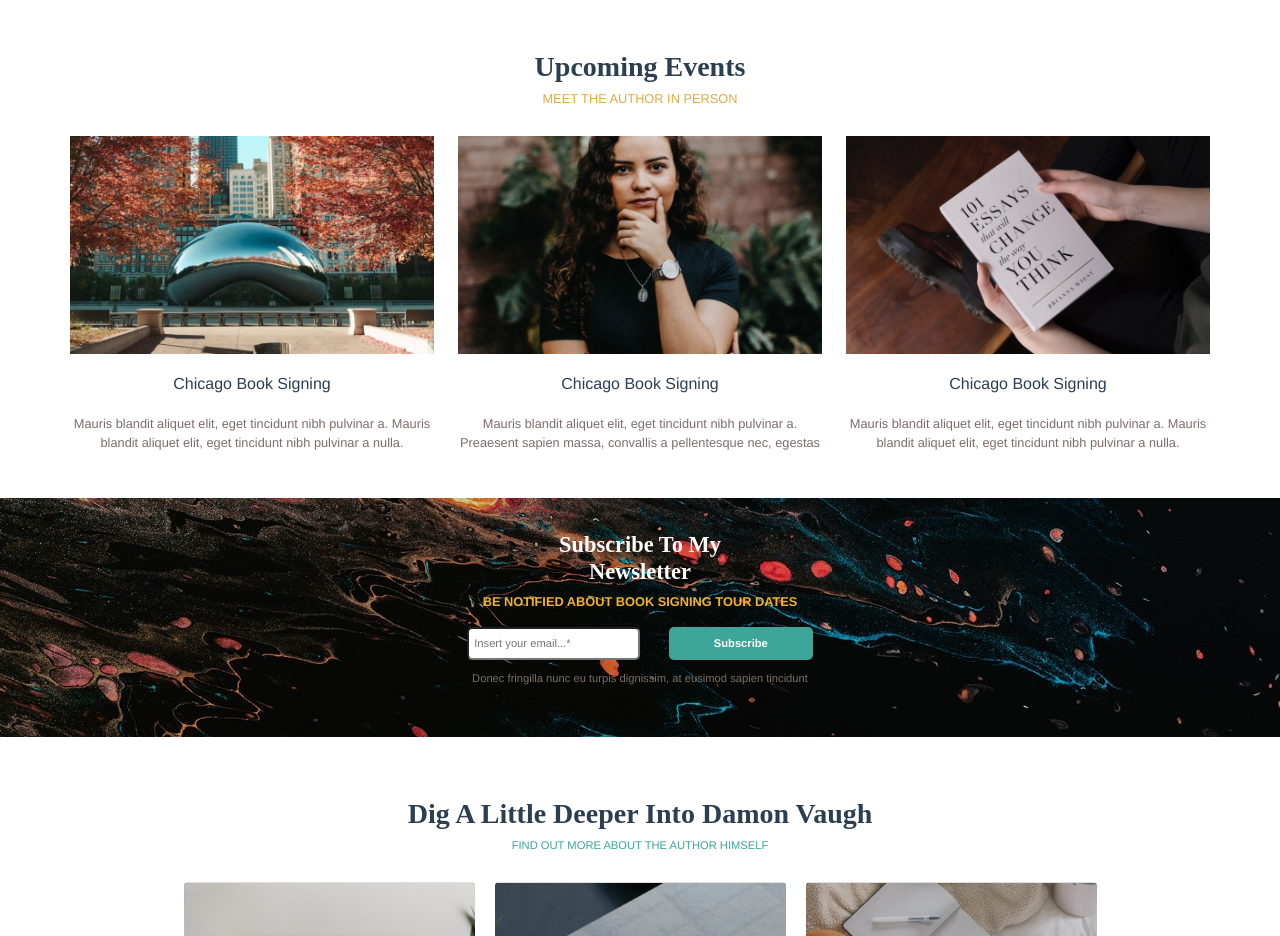
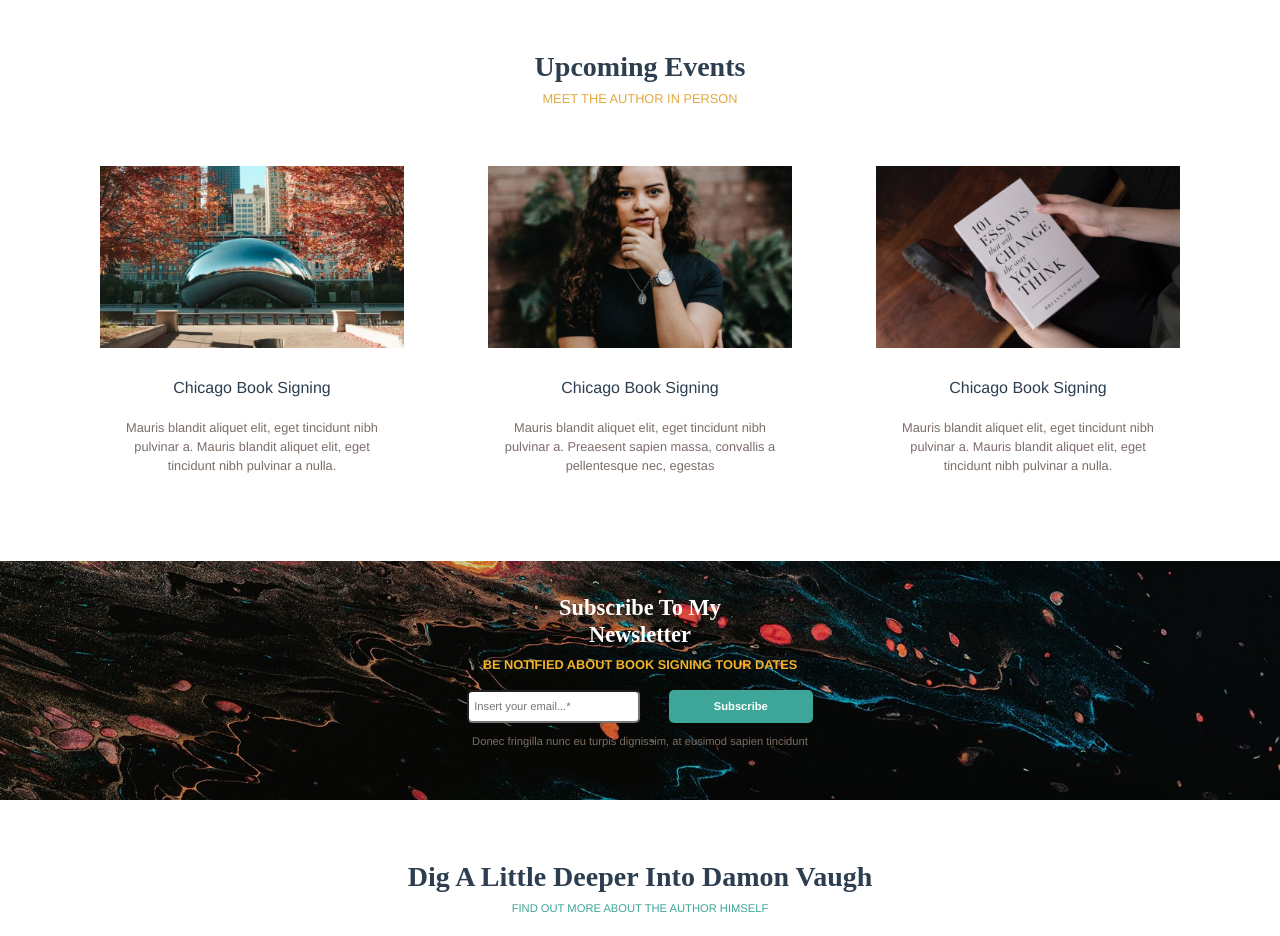
Before and after one commit to Andrea1302/proj-html-vuejs, a Vue app: page / in a window 1280 px wide. Shown: the part 1660-2596 px from the top of the page. Built offline with nearby package versions, Linux system fonts and the light colour scheme; a web font is replaced by a local one.

Commit message:
feature: add hover on upcoming cards

```diff
--- a/src/components/Upcoming.vue
+++ b/src/components/Upcoming.vue
@@ -12,7 +12,9 @@
 
             <!-- Card 1 -->
             <div class="col-lg-4">
+                <div class="layover_hover">
                     <img class="img_upcoming" src="../assets/event-05-800x479.jpg" alt="chicago">
+                    <div class="contenitore_description">
                         <h6 class="text-center">
                             Chicago Book Signing
                         </h6>
@@ -20,10 +22,14 @@
                             Mauris blandit aliquet elit, eget tincidunt nibh pulvinar a. Mauris blandit aliquet elit, eget tincidunt nibh pulvinar a nulla.
                         </p>
                     </div>
+                </div>
+            </div>
 
             <!-- Card 2  -->
             <div class="col-lg-4">
+                <div class="layover_hover">
                      <img class="img_upcoming"  src="../assets/event-04-800x479.jpg" alt="Amanda">
+                     <div class="contenitore_description">
                          <h6 class="text-center">
                             Chicago Book Signing
                         </h6>
@@ -31,17 +37,23 @@
                             Mauris blandit aliquet elit, eget tincidunt nibh pulvinar a. Preaesent sapien massa, convallis a pellentesque nec, egestas
                         </p>
                      </div>
+                </div>
+            </div>
 
 
             <!-- Card 3  -->
             <div class="col-lg-4">
+                <div class="layover_hover">
                      <img class="img_upcoming"  src="../assets/event-07-800x479.jpg" alt="Book">
+                    <div class="contenitore_description">
                         <h6 class="text-center">
                             Chicago Book Signing
                         </h6>
                         <p class="text-center">
                             Mauris blandit aliquet elit, eget tincidunt nibh pulvinar a. Mauris blandit aliquet elit, eget tincidunt nibh pulvinar a nulla.
                         </p>
+                    </div>
+                </div>
             </div>
         </div>
     </section>
@@ -58,6 +70,14 @@ export default {
 <!-- Add "scoped" attribute to limit CSS to this component only -->
 <style scoped lang="scss">
 #upcoming{
+    .layover_hover{
+        padding: 30px;
+    }
+    .contenitore_description{
+        background-color: white;
+        padding: 10px;
+    }
+
     padding: 30px 0;
     h3{
         font-family: serif;
@@ -79,4 +99,12 @@ export default {
         font-size: .8rem;
     }
 }
+
+// hover
+ .layover_hover:hover{
+    background-color: #ffdbc1;
+}
+.layover_hover:hover img{
+    opacity: .6;
+}
 </style>
```
Lines whose indentation alone changed are shown as unchanged.
